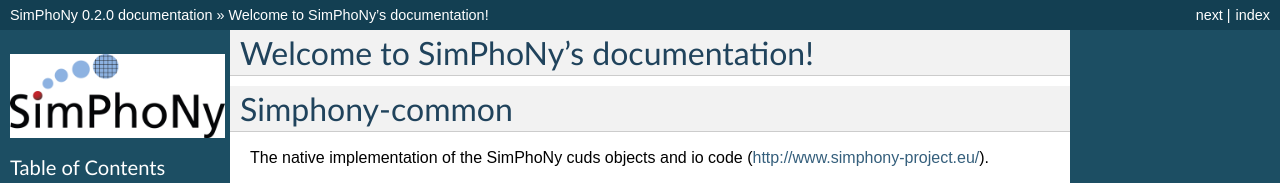
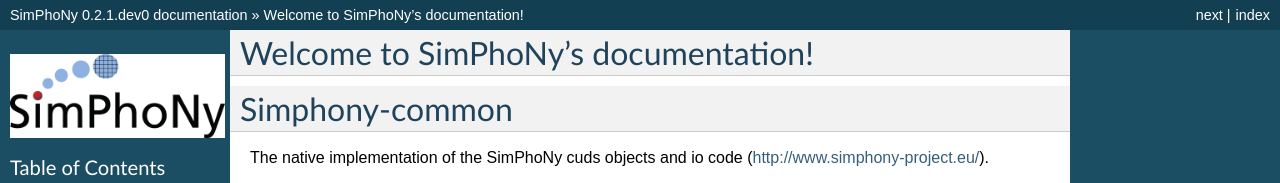
Before and after one commit to simphony/simphony-common, a Sphinx documentation site: the page built from doc/source/index.rst, in a window 1280 px wide and 900 px high. Shown: the top 183 px of the window. Built offline with Sphinx 7.4.7, drawn with Linux system fonts in a browser that asks for light colours; some of the changed text lies outside the part shown.

Commit message:
Setting 0.2.1.dev0 version

```diff
--- a/doc/source/conf.py
+++ b/doc/source/conf.py
@@ -85,9 +85,9 @@
 # |version| and |release|, also used in various other places throughout the
 # built documents.
 #
-version = '0.2.0'
+version = '0.2.1'
 # The full version, including alpha/beta/rc tags.
-release = '0.2.0'
+release = '0.2.1.dev0'
 
 # The language for content autogenerated by Sphinx. Refer to documentation
 # for a list of supported languages.
--- a/setup.py
+++ b/setup.py
@@ -7,7 +7,7 @@
     README_TEXT = readme.read()
 
 # Setup version
-VERSION = '0.2.0'
+VERSION = '0.2.1.dev0'
 
 
 def write_version_py(filename=None):
```
